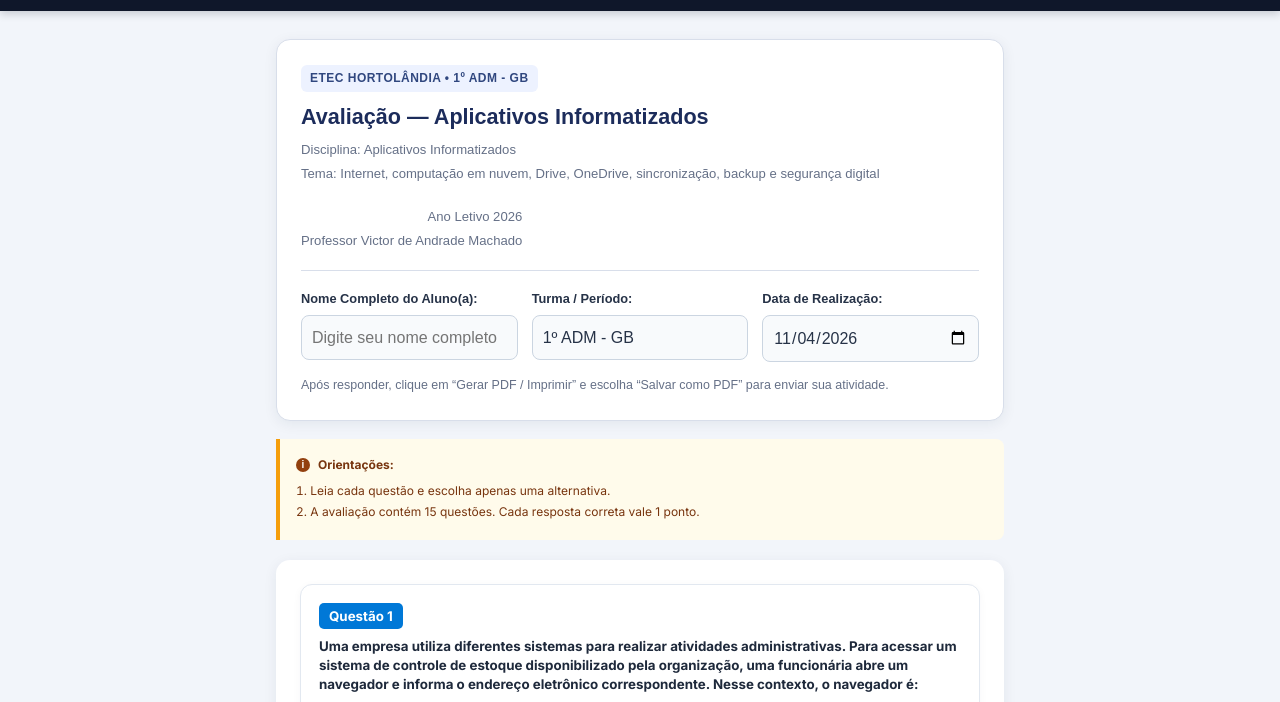
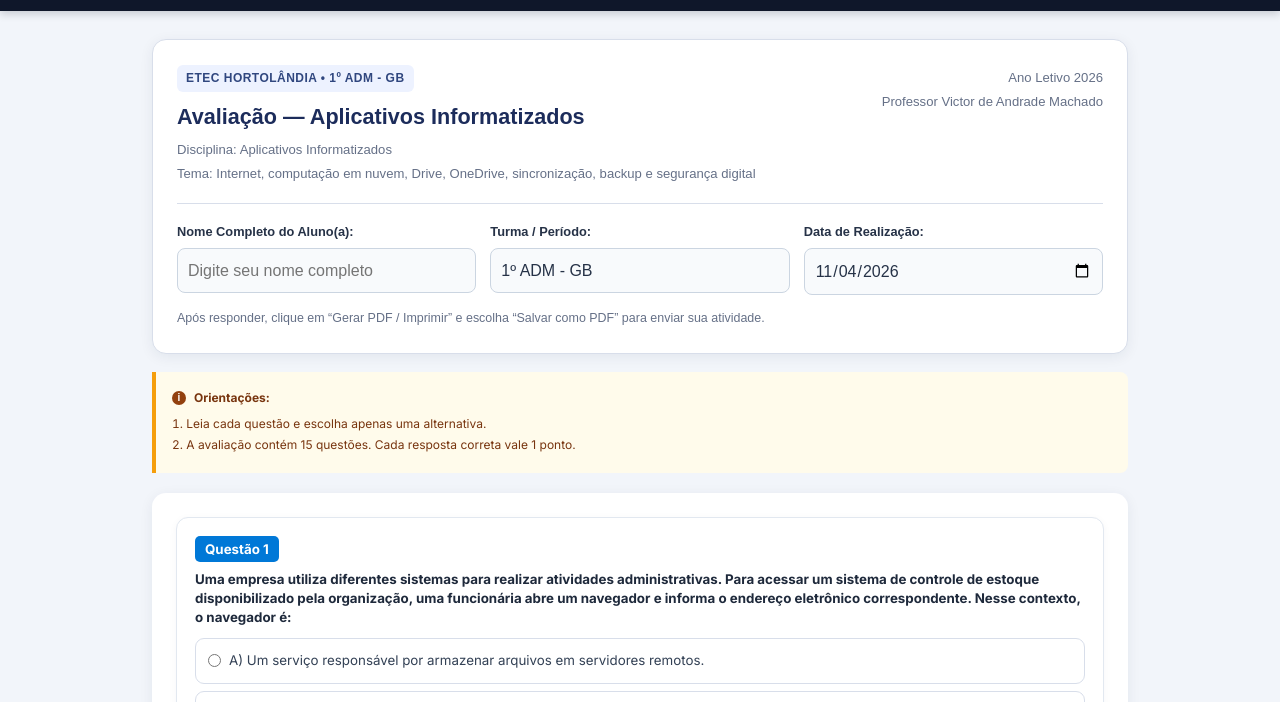
Before and after one commit to victormachado15/atividades, a plain HTML site: page apinfo/atividade01/index.html in a window 1280 px wide. Shown: the part 83-785 px from the top of the page. Drawn offline with Linux system fonts and the light colour scheme.

Commit message:
feat: ajusta layout da seção principal com novas dimensões e padding responsivo

```diff
--- a/apinfo/atividade01/index.html
+++ b/apinfo/atividade01/index.html
@@ -18,9 +18,9 @@
     line-height: 1.6;
   }
   main {
-    max-width: 760px;
+    max-width: 1024px;
     margin: 28px auto;
-    padding: 0 16px;
+    padding: 0 24px;
   }
   .card {
     background: white;
@@ -73,6 +73,9 @@
   }
   @media print {
     .page-footer { display: none; }
+  }
+  @media (max-width: 640px) {
+    main { padding: 0 16px; }
   }
 </style>
 </head>
```
